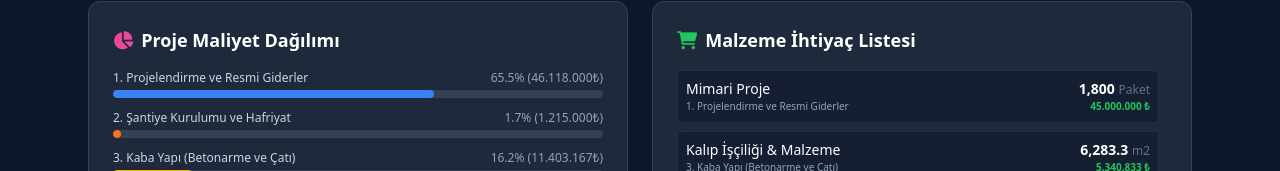
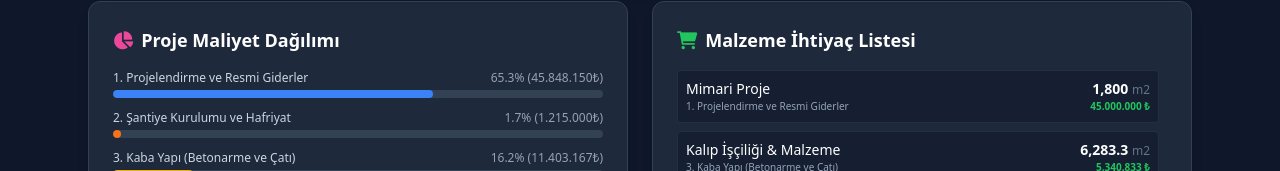
Before and after one commit to yucelce/insaat-Maliyeti-Pro, a React (Vite) app: page / in a window 1280 px wide. Shown: the part 415-586 px from the top of the page. Built offline with nearby package versions, Linux system fonts and the light colour scheme; no server answers.

Commit message:
fix(cost_data): Correct "Mimari Proje" unit to "m2"
The unit for "Mimari Proje" was previously set to "Paket" but should be "m2" to align with other area-based project costs and ensure accurate calculations.

```diff
--- a/cost_data.ts
+++ b/cost_data.ts
@@ -29,14 +29,14 @@ export const COST_DATA: CostCategory[] = [
     id: "resmi_idari",
     title: "1. Projelendirme ve Resmi Giderler",
     items: [
-      { name: "Mimari Proje", unit: "Paket", unit_price: 25000, auto_source: "total_area", multiplier: 1, scope: 'global' },
+      { name: "Mimari Proje", unit: "m2", unit_price: 25000, auto_source: "total_area", multiplier: 1, scope: 'global' },
       { name: "Statik Proje", unit: "m2", unit_price: 45, auto_source: "total_area", multiplier: 1, scope: 'global' },
       { name: "Mekanik Proje", unit: "m2", unit_price: 35, auto_source: "total_area", multiplier: 1, scope: 'global' },
       { name: "Elektrik Projesi", unit: "m2", unit_price: 35, auto_source: "total_area", multiplier: 1, scope: 'global' },
       { name: "Zemin Etüdü", unit: "Paket", unit_price: 15000, auto_source: "manual", multiplier: 1, scope: 'global', inputType: 'manual_total' },
       { name: "Haritacı Ücreti (Lihkab)", unit: "Paket", unit_price: 8000, auto_source: "manual", multiplier: 1, scope: 'global', inputType: 'manual_total' },
       { name: "Akustik Rapor", unit: "Paket", unit_price: 5000, auto_source: "manual", multiplier: 1, scope: 'global', inputType: 'manual_total' },
-      { name: "Yapı Denetim Hizmet Bedeli", unit: "m2", unit_price: 150, auto_source: "total_area", multiplier: 1, scope: 'global' },
+      { name: "Yapı Denetim Hizmet Bedeli", unit: "Paket", unit_price: 150, auto_source: "manual", multiplier: 1, scope: 'global',inputType: 'manual_total'  },
       { name: "Ruhsat ve İskan Harçları", unit: "Toplam", unit_price: 50000, auto_source: "manual", multiplier: 1, scope: 'global', inputType: 'manual_total' },
       { name: "Şantiye Şefi (Aylık)", unit: "Ay", unit_price: 20000, auto_source: "manual", multiplier: 1, scope: 'global' },
       { name: "Enerji Kimlik Belgesi", unit: "Paket", unit_price: 3000, auto_source: "manual", multiplier: 1, scope: 'global', inputType: 'manual_total' },
@@ -79,7 +79,6 @@ export const COST_DATA: CostCategory[] = [
       { name: "Kalıp İşçiliği & Malzeme", unit: "m2", unit_price: 850, auto_source: "total_area", multiplier: 2.6, wixId: "kalipdemirbetonisc", scope: 'global' },
       { name: "Temel Su Yalıtımı (Bohçalama)", unit: "m2", unit_price: 450, auto_source: "total_area", multiplier: 0.25, scope: 'global' },
       { name: "Çatı Konstrüksiyon ve Kaplama", unit: "m2", unit_price: 2200, auto_source: "total_area", multiplier: 0.25, scope: 'global' },
-      { name: "Asansör Kuyu ve Ray İşleri", unit: "Adet", unit_price: 45000, auto_source: "manual", multiplier: 1, scope: 'global' },
       // NEW ITEMS
       { name: "Balkon ve Teras Su Yalıtımı", unit: "m2", unit_price: 350, auto_source: "total_area", multiplier: 0.15, scope: 'global' }
     ]
```
